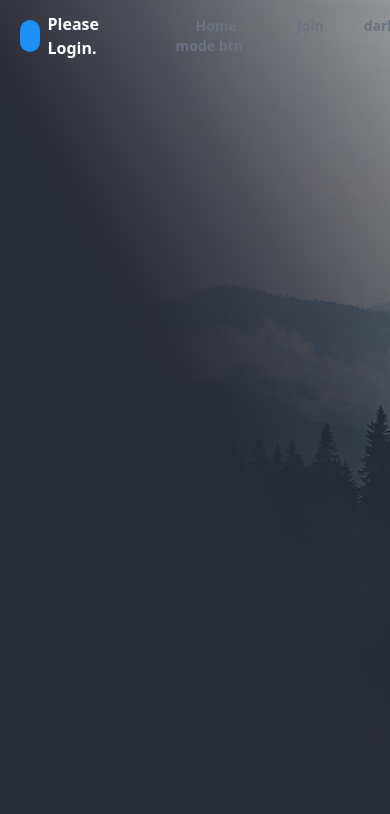
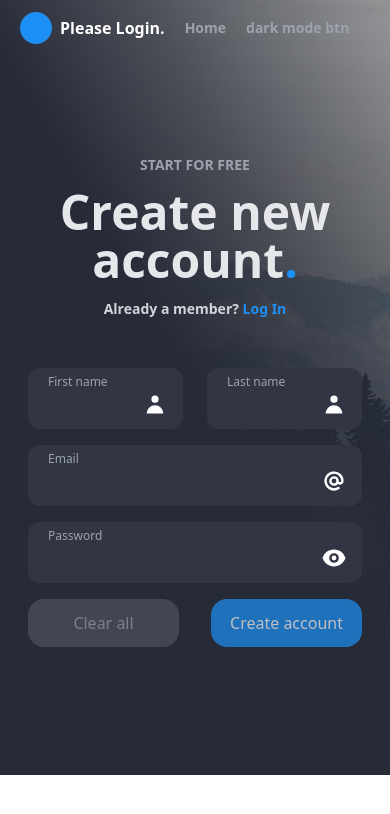
Before and after one commit to Mehdi-Zandian/Login-form, a React (Create React App) app: page / in a window 390 px wide. Shown: the top 814 px of the page. Built offline with nearby package versions, Linux system fonts and the light colour scheme.

Commit message:
style of form + responsive (only UI) 🚀

```diff
--- a/package.json
+++ b/package.json
@@ -3,6 +3,7 @@
   "version": "0.1.0",
   "private": true,
   "dependencies": {
+    "@heroicons/react": "^1.0.6",
     "@reduxjs/toolkit": "^1.8.1",
     "@testing-library/jest-dom": "^5.16.4",
     "@testing-library/react": "^13.1.1",
--- /dev/null
+++ b/src/components/Form/Email.js
@@ -0,0 +1,24 @@
+import React from "react";
+import { AtSymbolIcon } from "@heroicons/react/solid";
+
+function Email() {
+  return (
+    <>
+      <div className="form__inputs col-span-2 my-4">
+        <label htmlFor="email">
+          <span>Email</span>
+          <AtSymbolIcon className="h-6 w-6 absolute right-4 dark:text-white text-gray-800" />
+        </label>
+        <input
+          autoComplete="off"
+          type="email"
+          name="email"
+          id="email"
+          required
+        />
+      </div>
+    </>
+  );
+}
+
+export default React.memo(Email);
--- /dev/null
+++ b/src/components/Form/FirstName.js
@@ -0,0 +1,18 @@
+import React from "react";
+import { UserIcon } from "@heroicons/react/solid";
+
+function FirstName() {
+  return (
+    <>
+      <div className="form__inputs mr-3">
+        <label htmlFor="firstName">
+          <span>First name</span>
+          <UserIcon className="h-6 w-6 absolute right-4 dark:text-white text-gray-800" />
+        </label>
+        <input type="text" name="firstName" id="firstName" />
+      </div>
+    </>
+  );
+}
+
+export default React.memo(FirstName);
--- /dev/null
+++ b/src/components/Form/Form.js
@@ -0,0 +1,36 @@
+import Header from "./Header";
+import FirstName from "./FirstName";
+import LastName from "./LastName";
+import Email from "./Email";
+import Password from "./Password";
+
+function Form() {
+  return (
+    <div className="container mx-auto md:px-20 px-5">
+      <Header />
+
+      <div className="mt-10">
+        <form className="md:w-6/12 pb-32 xl:w-4/12 w-full grid grid-cols-2 p-2">
+          <FirstName />
+          <LastName />
+          <Email />
+          <Password />
+          <button
+            type="button"
+            className="bg-gray-500 text-white py-3 mr-4 mt-4 rounded-2xl opacity-40 transition-opacity hover:opacity-100"
+          >
+            Clear all
+          </button>
+          <button
+            type="submit"
+            className="bg-fblue-100 text-white opacity-70 transition-all shadow-sm shadow-transparent hover:shadow-blue-500 hover:opacity-100 py-3 rounded-2xl ml-4 mt-4"
+          >
+            Create account
+          </button>
+        </form>
+      </div>
+    </div>
+  );
+}
+
+export default Form;
--- /dev/null
+++ b/src/components/Form/Header.js
@@ -0,0 +1,24 @@
+import React from "react";
+
+function Header() {
+  return (
+    <div>
+      <div className="pt-24 text-center md:text-left">
+        <span className="font-bold text-sm text-gray-600 dark:text-gray-400">
+          START FOR FREE
+        </span>
+        <h1 className="text-5xl text-gray-800 dark:text-gray-200 font-bold py-3">
+          <span>Create new account</span>
+          <span className="text-fblue-100 text-9xlxl">.</span>
+        </h1>
+        <span className="font-bold text-sm text-gray-700 dark:text-gray-300">
+          <span>
+            Already a member? <span className="text-fblue-100"> Log In</span>
+          </span>
+        </span>
+      </div>
+    </div>
+  );
+}
+
+export default React.memo(Header);
--- /dev/null
+++ b/src/components/Form/LastName.js
@@ -0,0 +1,18 @@
+import React from "react";
+import { UserIcon } from "@heroicons/react/solid";
+
+function LastName() {
+  return (
+    <>
+      <div className="form__inputs ml-3">
+        <label htmlFor="lastName">
+          <span>Last name</span>
+          <UserIcon className="h-6 w-6 absolute right-4 dark:text-white text-gray-800" />
+        </label>
+        <input type="text" name="lastName" id="lastName" />
+      </div>
+    </>
+  );
+}
+
+export default React.memo(LastName);
--- /dev/null
+++ b/src/components/Form/Password.js
@@ -0,0 +1,24 @@
+import React from "react";
+import { EyeIcon } from "@heroicons/react/solid";
+
+function Password() {
+  return (
+    <>
+      <div className="form__inputs col-span-2">
+        <label htmlFor="password">
+          <span>Password</span>
+          <EyeIcon className="h-6 w-6 absolute right-4 dark:text-white text-gray-800" />
+        </label>
+        <input
+          autoComplete="off"
+          type="password"
+          name="password"
+          id="password"
+          required
+        />
+      </div>
+    </>
+  );
+}
+
+export default React.memo(Password);
--- a/src/components/Nav/Nav.js
+++ b/src/components/Nav/Nav.js
@@ -3,8 +3,8 @@ import Tabs from "./Tabs";
 
 function Nav() {
   return (
-    <div className="md:px-20 px-5">
-      <div className="container mx-auto flex items-center">
+    <div className="container mx-auto md:px-20 px-5">
+      <div className="flex items-center">
         <Profile />
         <Tabs />
       </div>
--- a/src/components/Nav/Profile.js
+++ b/src/components/Nav/Profile.js
@@ -4,7 +4,9 @@ function Profile() {
   return (
     <div className="my-3 flex items-center w-fit">
       <div className="bg-fblue-100 rounded-full w-8 h-8 mr-2"></div>
-      <span className="dark:text-white pr-16 font-semibold">Please Login.</span>
+      <span className="dark:text-white md:pr-16 font-semibold">
+        Please Login.
+      </span>
     </div>
   );
 }
--- a/src/components/Nav/Tabs.js
+++ b/src/components/Nav/Tabs.js
@@ -6,12 +6,12 @@ function Tabs() {
   // redux
   const dispatch = useDispatch();
   return (
-    <div className="flex-1 text-gray-500 font-semibold text-sm">
-      <span className="cursor-pointer px-5 mr-5">Home</span>
-      <span className="cursor-pointer px-5">Join</span>
+    <div className="flex-1 text-gray-500 dark:text-gray-400 font-semibold text-sm">
+      <span className="cursor-pointer px-5">Home</span>
+      <span className="cursor-pointer px-5 md:inline hidden">Join</span>
       <span
         onClick={() => dispatch(changeMode())}
-        className="cursor-pointer px-5"
+        className="cursor-pointer md:px-5"
       >
         dark mode btn
       </span>
--- a/src/container/App.js
+++ b/src/container/App.js
@@ -1,4 +1,5 @@
 import Nav from "../components/Nav/Nav";
+import Form from "../components/Form/Form";
 import { useSelector } from "react-redux";
 
 function App() {
@@ -6,11 +7,9 @@ function App() {
   const mode = useSelector((state) => state.mode.mode);
   return (
     <div className="app bg-center bg-cover bg-no-repeat bg-[url('./assets/mountain.jpg')] ">
-      <div
-        className={`${mode == true ? "dark" : "light"} bg-gradient h-screen`}
-      >
+      <div className={`${mode == true ? "dark" : "light"} bg-gradient h-full`}>
         <Nav />
-        {/* Form */}
+        <Form />
         {/* Welcome */}
       </div>
     </div>
--- a/src/index.css
+++ b/src/index.css
@@ -22,3 +22,27 @@
     rgba(180, 180, 190, 0.3) 100%
   );
 }
+
+/* form inputes "general style" */
+.form__inputs {
+  @apply dark:bg-[#323644] bg-[#a3a3af] pl-5 pb-2 relative rounded-xl transition-colors;
+}
+.form__inputs span {
+  @apply dark:text-gray-400 text-gray-700 text-xs transition-colors;
+}
+.form__inputs input {
+  @apply outline-none border-b border-transparent dark:text-white font-semibold bg-transparent w-3/4 mt-1 block transition-all;
+}
+.form__inputs:hover,
+.form__inputs:hover input {
+  @apply dark:bg-[#3a3e4e] bg-[#9999a5];
+}
+.form__inputs input:focus {
+  @apply border-b-gray-500;
+}
+.active_input {
+  @apply bg-[#3a3e4e];
+}
+.active_input span {
+  @apply text-gray-100;
+}
```
Also changed, not shown: 1 other file (tests, documents, lock files or other folders).
